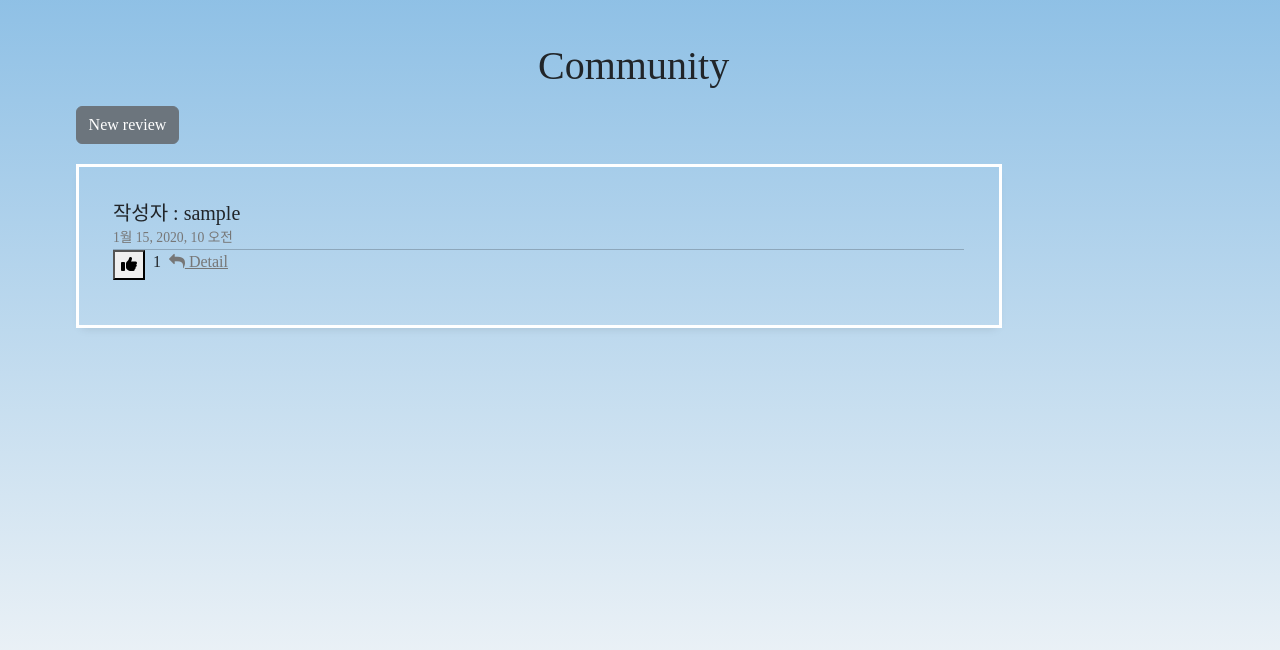
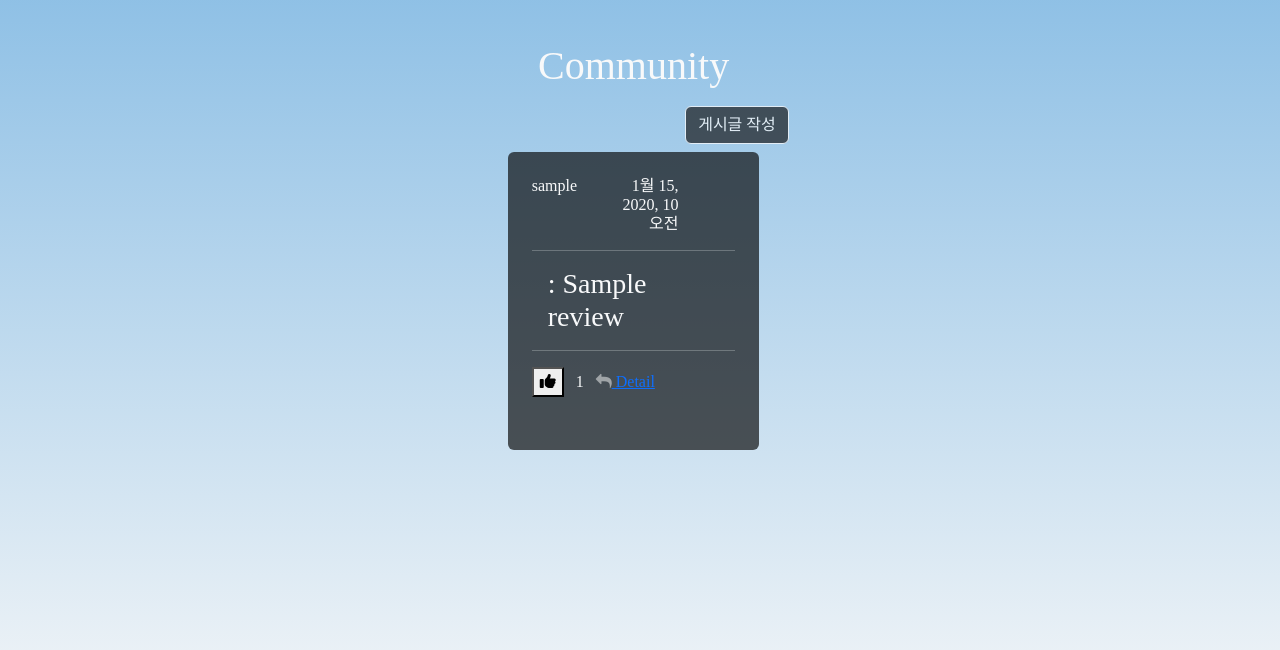
Before and after one commit to isangbin/Cloud, a Django app: page /community/ in a window 1280 px wide. Shown: the part 102-752 px from the top of the page. Run offline with Django 3.2, Linux system fonts and the light colour scheme; a user stored in the database is signed in; tables that the repository leaves empty hold one stand-in row (values such as "Sample post"); some libraries are stand-ins or nearby versions; some web fonts are replaced.

Commit message:
community_front_son

```diff
--- a/accounts/views.py
+++ b/accounts/views.py
@@ -77,7 +77,7 @@
         if form.is_valid():
             form.save()
             p_form.save()
-            return redirect('movies:index')
+            return redirect('accounts:profile', request.user.username)
     else:
         form = CustomUserChangeForm(instance=request.user)
         p_form = ProfileUpdateForm(instance=request.user.profile)
--- a/community/templates/community/index.html
+++ b/community/templates/community/index.html
@@ -3,89 +3,86 @@
   body{
     margin-top:3rem;
   }
-  @media (min-width: 0) {
-    .g-mr-15 {
-        margin-right: 1.07143rem !important;
-    }
-  }
-  @media (min-width: 0){
-    .g-mt-3 {
-        margin-top: 0.21429rem !important;
-    }
+  #review {
+    background-color: rgba(0, 0, 0, 0.65);
   }
 
-  .g-height-50 {
+
+  {% comment %} .g-height-50 {
     height: 50px;
   }
 
   .g-width-50 {
     width: 50px !important;
-  }
+  } {% endcomment %}
 
-  @media (min-width: 0){
-    .g-pa-30 {
-        padding: 2.14286rem !important;
-    }
-  }
 
-  .g-bg-secondary {
-    {% comment %} background-color: #fafafa !important; {% endcomment %}
+  {% comment %} .g-bg-secondary {
+    background-color: #fafafa !important;
     border-style: solid;
     border-color: white;
-  }
+  } {% endcomment %}
 
-  .u-shadow-v18 {
+  {% comment %} .u-shadow-v18 {
     box-shadow: 0 5px 10px -6px rgba(0, 0, 0, 0.15);
-  }
+  } {% endcomment %}
 
-  .g-color-gray-dark-v4 {
+  {% comment %} .g-color-gray-dark-v4 {
     color: #777 !important;
-  }
+  } {% endcomment %}
 
-  .g-font-size-12 {
+  {% comment %} .g-font-size-12 {
     font-size: 0.85714rem !important;
-  }
+  } {% endcomment %}
 
-  .media-comment {
+  {% comment %} #review {
+    border: solid white 1px;
+  } {% endcomment %}
+  {% comment %} .media-comment {
     margin-top:20px
-  }
+  } {% endcomment %}
 {% endblock style %}
 
 {% block content %}
-  <h1 class="my-3 text-center">Community</h1>
+  <h1 class="my-3 text-center text-light">Community</h1>
   <link href="https://maxcdn.bootstrapcdn.com/font-awesome/4.7.0/css/font-awesome.min.css" rel="stylesheet" integrity="sha384-wvfXpqpZZVQGK6TAh5PVlGOfQNHSoD2xbE+QkPxCAFlNEevoEH3Sl0sibVcOQVnN" crossorigin="anonymous">
-  <div class="container">
-    <a class="btn btn-secondary" href="{% url 'community:create' %}">New review</a>
-    <div class="row">
+  <div class="container d-flex justify-content-center">
+    <div class="row d-flex justify-content-center">
+      <div class="offset-6 col-4 d-flex justify-content-center">
+        <a class="btn btn-dark opacity-75 text-light border border-light" href="{% url 'community:create' %}">게시글 작성</a>
+      </div>
       {% for review in reviews %}
-        <div class="col-md-10">
-          <div class="media g-mb-30 media-comment">
+      <div class="col-8">
+        {% comment %} <div class="media media-comment"> {% endcomment %}
+        <div class="media my-2">
         {% comment %} <img class="d-flex g-width-50 g-height-50 rounded-circle g-mt-3 g-mr-15" src="https://bootdey.com/img/Content/avatar/avatar7.png" alt="Image Description"> {% endcomment %}
-            <div class="media-body u-shadow-v18 g-bg-secondary g-pa-30">
-              <div class="g-mb-15">
-                <h5 class="h5 g-color-gray-dark-v1 mb-0">작성자 : {{ review.user }}</h5>
-                <span class="g-color-gray-dark-v4 g-font-size-12">{{ review.created_at }}</span>
-                <hr class="my-0">
-
-              <ul class="list-inline d-sm-flex my-0">
-                <li class="list-inline-item g-mr-20">
-                  <a class="u-link-v5 g-color-gray-dark-v4 g-color-primary--hover" href="#!">
+          <div id="review" class="media-body p-4 rounded text-light">
+            <div class="row d-flex">
+              <h6 class="col-4 text-light m-0">{{ review.user }}</h6>
+              <h6 class="offset-3 col-5 text-end m-0">{{ review.created_at }}</h6>
+            </div>
+            <hr>
+            <h3 class="mx-3"><{{ review.movie_title }}> : {{ review.title }}</h3>
+            <hr class="">
+            <ul class="list-inline">
+              <li class="list-inline-item">
+                {% comment %} <a class="u-link-v5" href="#!"> {% endcomment %}
                   <form class="like-forms" data-review-id="{{ review.pk }}">
                     {% csrf_token %}
                     {% if user in review.like_users.all %}
-                        <button><i id="like-{{ review.pk }}" class="fa-solid fa-thumbs-up g-pos-rel g-top-1 g-mr-3"></i></button>
+                      <button><i id="like-{{ review.pk }}" class="fa-solid fa-thumbs-up"></i></button>
                     {% else %}
-                        <button><i id="like-{{ review.pk }}" class="fa-regular fa-thumbs-up g-pos-rel g-top-1 g-mr-3"></i></button>
+                      <button><i id="like-{{ review.pk }}" class="fa-regular fa-thumbs-up"></i></button>
                     {% endif %}
                   </form>
-                  </a>
+                {% comment %} </a> {% endcomment %}
               </li>
-                <li class="list-inline-item g-mr-20">
+              <li class="list-inline-item">
                 <p><span id="likes-count-{{ review.pk }}">{{ review.like_users.all|length }}</span></p>
               </li>
-                <li class="list-inline-item ml-auto">
-                  <a class="u-link-v5 g-color-gray-dark-v4 g-color-primary--hover" href="{% url 'community:detail' review.pk %}">
-                    <i class="fa fa-reply g-pos-rel g-top-1 g-mr-3"></i>
+              <li class="list-inline-item">
+                <a class=" " href="{% url 'community:detail' review.pk %}">
+                  <i class="fa fa-reply g-pos-rel g-top-1 g-mr-3 opacity-50 text-light"></i>
                   Detail
                 </a>
               </li>
@@ -94,7 +91,6 @@
         </div>
       </div>
       {% endfor %}
-    </div>
   </div>
   {% comment %} {% for review in reviews %}
     <p>작성자 : <a href="{% url 'accounts:profile' review.user.username %}">{{ review.user }}</a></p>
@@ -138,9 +134,9 @@
           const likeiTag = document.querySelector(`#like-${reviewId}`)
 
           if (isLiked === true) {
-            likeiTag.setAttribute('class', 'fa-solid fa-thumbs-up g-pos-rel g-top-1 g-mr-3')
+            likeiTag.setAttribute('class', 'fa-solid fa-thumbs-up fa-border-0')
           } else {
-            likeiTag.setAttribute('class', 'fa-regular fa-thumbs-up g-pos-rel g-top-1 g-mr-3')
+            likeiTag.setAttribute('class', 'fa-regular fa-thumbs-up border-0')
           }
 
           const likesCountTag = document.querySelector(`#likes-count-${reviewId}`)
--- a/templates/base.html
+++ b/templates/base.html
@@ -190,11 +190,11 @@
             {% comment %} <li><a class="dropdown-item text-center px-0 text-light" href="{% url 'accounts:delete' %}">회원 탈퇴</a></li> {% endcomment %}
               <form class="d-flex justify-content-center my-2 mx-0" action="{% url 'accounts:delete' %}" method="POST">
                 {% csrf_token %}
-              <button id="delete" type="submit" class="btn btn-danger">회원탈퇴</button>
+                <button id="delete" type="submit" class="btn btn-danger opacity-75">회원탈퇴</button>
               </form>
               <form class="d-flex justify-content-center my-2 mx-0" action="{% url 'accounts:logout' %}" method="POST">
                 {% csrf_token %}
-              <input class="btn btn-warning" type="submit" value="Logout">
+                <input class="btn btn-warning btn-block opacity-75" type="submit" value="로그아웃">
               </form>
           {% else %}
             <li><a class="dropdown-item text-center px-0 text-light" href="{% url 'accounts:login' %}">로그인</a></li>
```
Also changed, not shown: accounts/templates/accounts/change_password.html (+4 -3 lines), accounts/templates/accounts/profile.html (+10 -5 lines), accounts/templates/accounts/update.html (+5 -3 lines), movies/templates/movies/detail.html (+4 -3 lines), media/static/KakaoTalk_20221116_165849997_9GMOxeL.png (added). Lines whose indentation alone changed are shown as unchanged.
